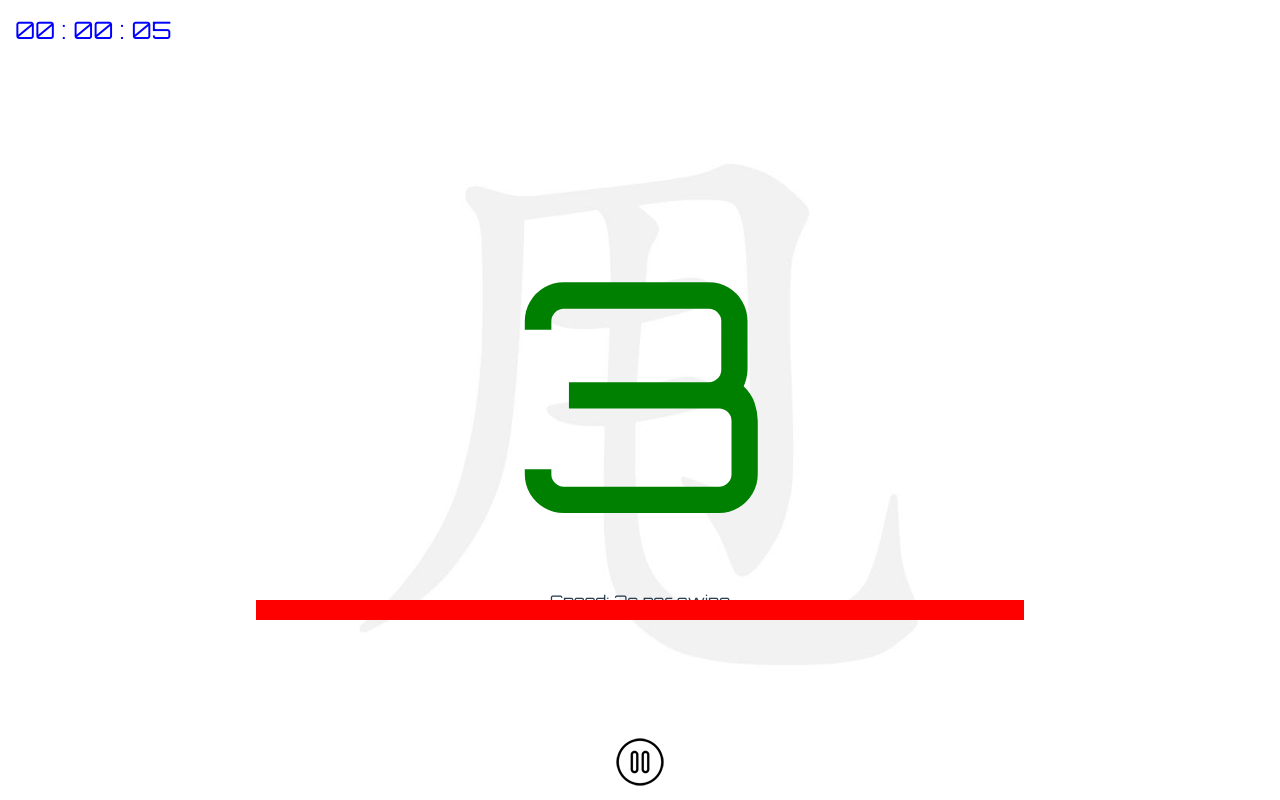
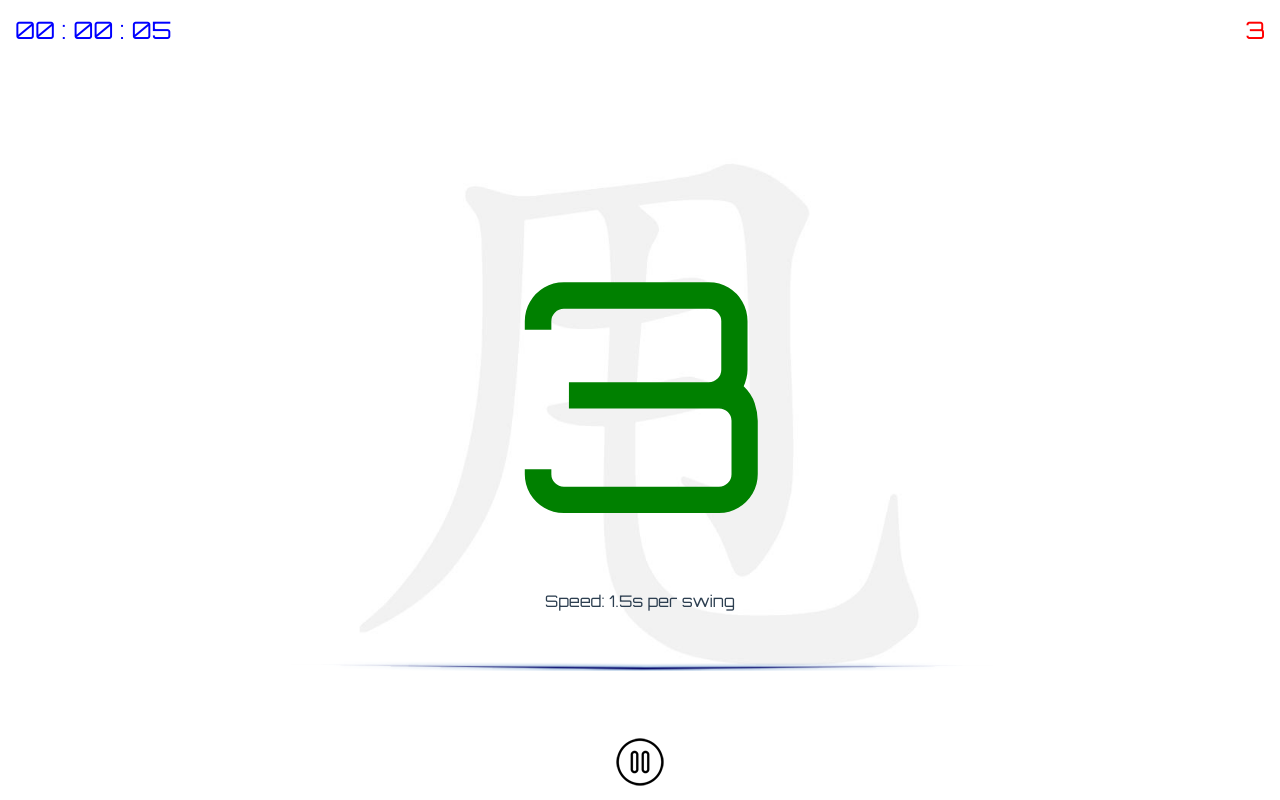
Before and after one commit to ijklim/pingshuai, a Vue app: page /#/ in a window 1280 px wide. Built offline with nearby package versions, Linux system fonts and the light colour scheme.

Commit message:
Add component TotalCounter, new graphics for SwingIndicator
The SwingCounter component calculation is adjusted to cater for first swing

```diff
--- a/src/components/Controls.vue
+++ b/src/components/Controls.vue
@@ -3,7 +3,7 @@
     <transition name='fade' mode="out-in">
       <!-- Note: Without unique key transition would not work -->
       <button @click='toggle' class='pause' :key='pause' v-if='!pause' title='Pause'></button>
-      <button @click='toggle' class='play' :key='play' v-else title='Start'></button>
+      <button @click='toggle' class='play' :key='play1' v-else title='Start'></button>
     </transition>
   </div>
 </template>
--- a/src/components/Hello.vue
+++ b/src/components/Hello.vue
@@ -1,6 +1,7 @@
 <template>
   <div class="hello">
     <timer :active="active"></timer>
+    <total-counter :active="active" :speed="speed"></total-counter>
     <controls @play-button-toggle="active = !active"></controls>
     <swing-counter :active="active" :speed="speed"></swing-counter>
     <swing-indicator :active="active" :speed="speed"></swing-indicator>
@@ -13,6 +14,7 @@ import Controls from './Controls'
 import SwingCounter from './SwingCounter'
 import SwingIndicator from './SwingIndicator'
 import Timer from './Timer'
+import TotalCounter from './TotalCounter'
 
 export default {
   name: 'hello',
@@ -20,12 +22,13 @@ export default {
     Controls,
     SwingCounter,
     SwingIndicator,
-    Timer
+    Timer,
+    TotalCounter
   },
   data () {
     return {
       active: true,
-      speed: 2000       /* in ms, time taken for each swing */
+      speed: 1500       /* in ms, time taken for each swing */
     }
   }
 }
--- a/src/components/SwingCounter.vue
+++ b/src/components/SwingCounter.vue
@@ -1,7 +1,7 @@
 <template>
   <div class='swing-counter-wrapper'>
-    <div class='swing-counter' :class='{ "pause": !active }'>
-      {{ counter + 1 }}
+    <div class='swing-counter' :class='{ "pause": !active, "squat": shouldSquat }'>
+      {{ counter }}
     </div>
     <div>Speed: {{ speed / 1000 }}s per swing</div>
   </div>
@@ -31,20 +31,28 @@ export default {
       maxSwings: 5
     }
   },
+  computed: {
+    shouldSquat: function () {
+      return (this.counter === this.maxSwings)
+    }
+  },
 
   // methods
   methods: {
     setCounter () {
       if (this.active) {
-        this.counter = ++this.counter % (this.maxSwings)
+        this.counter = (this.counter++ % (this.maxSwings)) + 1
       }
+      // console.log('(SwingCounter) setCounter > Counter: ' + this.counter)
     }
   },
 
   // component Lifecycle hooks
   beforeCreate () {},
   mounted () {
+    // console.log('(SwingCounter) Mounted > Speed: ' + this.speed)
     setInterval(this.setCounter, this.speed)
+    // console.log('(SwingCounter) Mounted > Counter: ' + this.counter)
   }
 }
 </script>
@@ -65,7 +73,9 @@ export default {
   font-size: 20em;
 }
 
-
+.squat {
+  color: lightgreen;
+}
 
 .pause {
   color: #999;
--- a/src/components/SwingIndicator.vue
+++ b/src/components/SwingIndicator.vue
@@ -37,9 +37,13 @@ export default {
       this.show = this.active
       if (this.active) {
         let indicator = this.$el.querySelector('.swing-indicator')
-        indicator.style.transition = 'all ' + (this.speed / 2000) + 's linear'
+        // Downward movement, completes in half the time of full swing, slows down close to the bottom
+        indicator.style.transition = 'all ' + (this.speed / 2000) + 's'
+        indicator.style.transitionTimingFunction = 'ease-out'
         indicator.style.transform = 'translateY(75vh)'
         setTimeout(() => {
+          // Upward movement, slow to fast
+          indicator.style.transitionTimingFunction = 'ease-in'
           indicator.style.transform = 'translateY(0)'
         }, this.speed / 2)
         // console.log(indicator)
@@ -65,7 +69,9 @@ export default {
 }
 
 .swing-indicator {
-  background-color: red;
+  background-image: url('../assets/swing_indicator.png');
+  background-size: 100%;
+  background-repeat: no-repeat;
   height: 20px;
   width: 60%;
   margin: auto;
--- /dev/null
+++ b/src/components/TotalCounter.vue
@@ -0,0 +1,60 @@
+<template>
+  <div class='total-counter' :class='{ "pause": !active }'>
+    {{ counter }}
+  </div>
+</template>
+
+<script>
+export default {
+  // PascalCase, e.g. ThisIsAnExample
+  name: 'TotalCounter',
+
+  // component properties/variables
+  props: {
+    active: {
+      type: Boolean,
+      default: true
+    },
+    speed: {
+      type: Number,
+      default: 1000
+    }
+  },
+
+  // variables
+  data () {
+    return {
+      counter: 0
+    }
+  },
+
+  // methods
+  methods: {
+    setCounter () {
+      if (this.active) {
+        this.counter++
+      }
+    }
+  },
+
+  // component Lifecycle hooks
+  beforeCreate () {},
+  mounted () {
+    setInterval(this.setCounter, this.speed)
+  }
+}
+</script>
+
+<!-- Add "scoped" attribute to limit CSS to this component only -->
+<style scoped>
+.total-counter {
+  float: right;
+  margin: 15px;
+  color: red;
+  font-size: 1.5em;
+}
+
+.pause {
+  color: #999;
+}
+</style>
```
Also changed, not shown: src/assets/swing_indicator.png (added).
